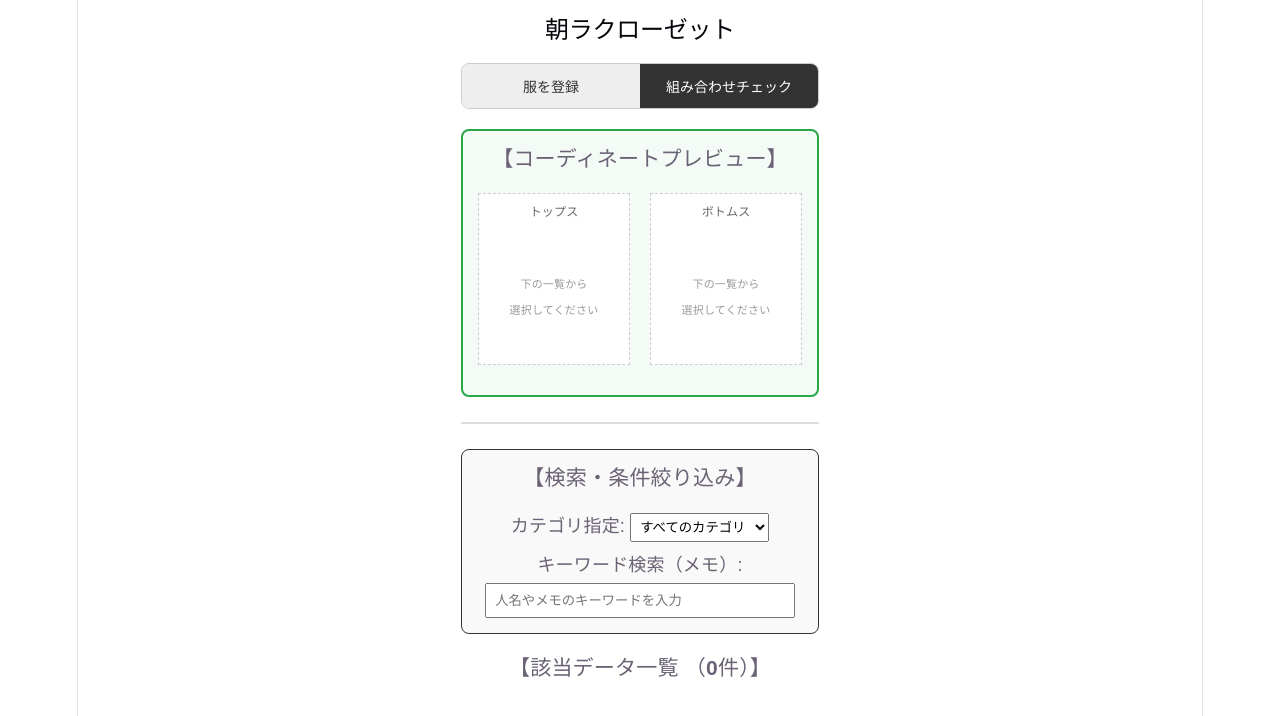
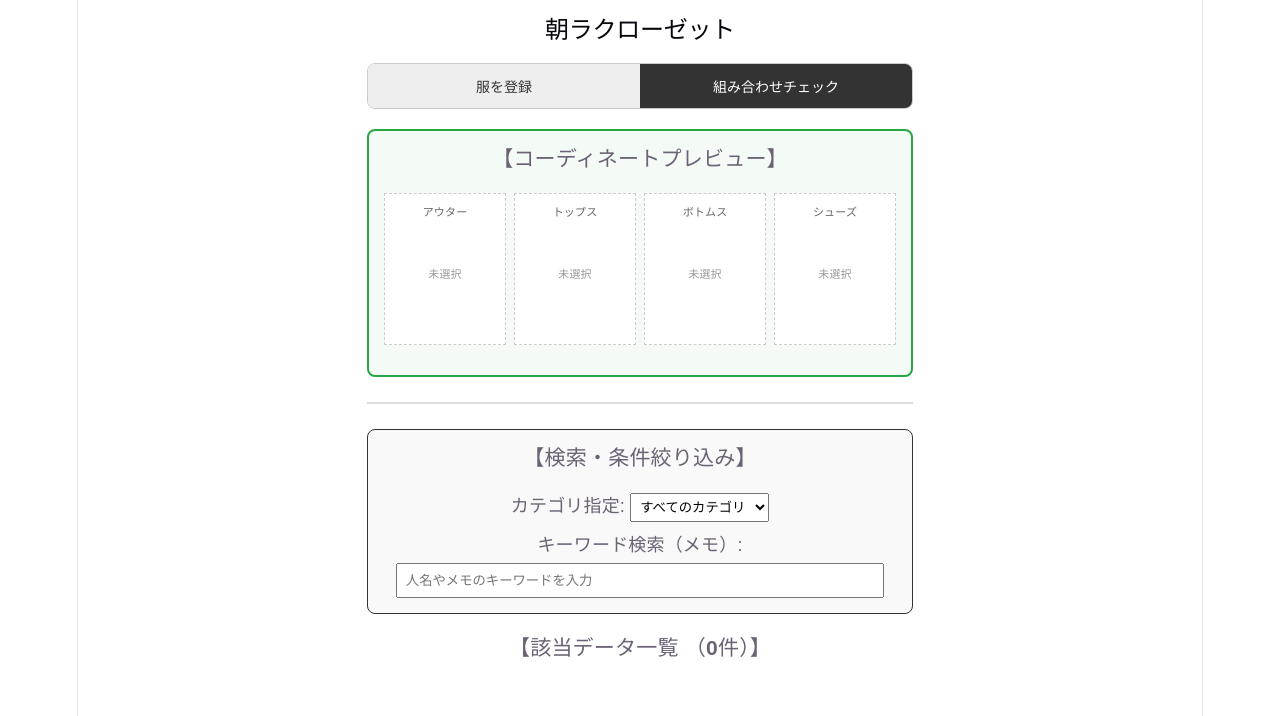
Before and after one commit to kapriko813-sketch/asa-raku, a React (Vite) app: page / in a window 1280 px wide. Both pictures are taken after a click on the button "組み合わせチェック". Shown: the top 716 px of the page. Built offline with nearby package versions, Linux system fonts and the light colour scheme.

Commit message:
Update App.jsx

```diff
--- a/src/App.jsx
+++ b/src/App.jsx
@@ -2,13 +2,13 @@ import React, { useState, useEffect } from 'react';
 import Dexie from 'dexie';
 
 // データベースの定義
-const db = new Dexie('asaRakuDatabase_v6');
+const db = new Dexie('asaRakuDatabase_v7');
 db.version(1).stores({
   clothes: '++id, category, memo, image, color'
 });
 
 function App() {
-  // --- 🌟 タブ管理用の状態（'register' または 'preview' の2つだけ） ---
+  // --- タブ管理用の状態 ---
   const [activeTab, setActiveTab] = useState('register');
 
   // --- 登録用の状態 ---
@@ -21,9 +21,11 @@ function App() {
   const [searchCategory, setSearchCategory] = useState('すべて');
   const [searchWord, setSearchWord] = useState('');
 
-  // --- プレビュー（コーディネート選択）用の状態 ---
+  // --- 🌟 プレビュー用の状態（アウター、シューズを追加） ---
+  const [selectedOuter, setSelectedOuter] = useState(null);
   const [selectedTop, setSelectedTop] = useState(null);
   const [selectedBottom, setSelectedBottom] = useState(null);
+  const [selectedShoes, setSelectedShoes] = useState(null);
 
   // --- クローゼットデータ ---
   const [clothesList, setClothesList] = useState([]);
@@ -85,8 +87,10 @@ function App() {
   };
 
   const handleDelete = async (id) => {
+    if (selectedOuter?.id === id) setSelectedOuter(null);
     if (selectedTop?.id === id) setSelectedTop(null);
     if (selectedBottom?.id === id) setSelectedBottom(null);
+    if (selectedShoes?.id === id) setSelectedShoes(null);
     await db.clothes.delete(id);
     refreshClothes();
   };
@@ -112,11 +116,21 @@ function App() {
     transition: '0.2s'
   });
 
+  // プレビュー枠の共通スタイル
+  const previewBoxStyle = {
+    width: '110px',
+    minHeight: '140px',
+    border: '1px dashed #ccc',
+    padding: '5px',
+    backgroundColor: '#fff',
+    fontSize: '11px'
+  };
+
   return (
     <div translate="no" style={{ padding: '15px', fontFamily: 'sans-serif', maxWidth: '600px', margin: '0 auto' }}>
       <h2 style={{ textAlign: 'center', marginBottom: '20px' }}>朝ラクローゼット</h2>
 
-      {/* 🌟 上部の2面切り替えタブ */}
+      {/* 上部の2面切り替えタブ */}
       <div style={{ display: 'flex', borderRadius: '8px', overflow: 'hidden', marginBottom: '20px', border: '1px solid #ccc' }}>
         <button onClick={() => setActiveTab('register')} style={tabStyle('register')}>服を登録</button>
         <button onClick={() => setActiveTab('preview')} style={tabStyle('preview')}>組み合わせチェック</button>
@@ -137,10 +151,14 @@ function App() {
 
           <div style={{ marginBottom: '15px' }}>
             <label>カテゴリ: </label>
+            {/* 🌟 選択肢を増やしました */}
             <select value={category} onChange={(e) => setCategory(e.target.value)} style={{ padding: '5px' }}>
               <option value="トップス">トップス</option>
               <option value="ボトムス">ボトムス</option>
               <option value="ワンピース">ワンピース</option>
+              <option value="アウター">アウター</option>
+              <option value="シューズ">シューズ</option>
+              <option value="小物・バッグ">小物・バッグ</option>
             </select>
 
             <label style={{ marginLeft: '15px' }}>色: </label>
@@ -150,6 +168,8 @@ function App() {
               <option value="青">青</option>
               <option value="赤">赤</option>
               <option value="ベージュ">ベージュ</option>
+              <option value="グレー">グレー</option>
+              <option value="その他">その他</option>
             </select>
           </div>
 
@@ -172,30 +192,51 @@ function App() {
         <div style={{ marginBottom: '25px', padding: '15px', border: '2px solid #28a745', borderRadius: '8px', backgroundColor: '#f4fbf7', textAlign: 'center' }}>
           <h3 style={{ marginTop: 0 }}>【コーディネートプレビュー】</h3>
 
-          <div style={{ display: 'flex', justifyContent: 'center', gap: '20px', marginBottom: '15px' }}>
+          {/* 🌟 4つのアイテムが並ぶように拡張 */}
+          <div style={{ display: 'flex', justifyContent: 'center', gap: '8px', flexWrap: 'wrap', marginBottom: '15px' }}>
+            {/* アウター */}
+            <div style={previewBoxStyle}>
+              <div style={{ fontWeight: 'bold', color: '#666' }}>アウター</div>
+              {selectedOuter ? (
+                <img src={selectedOuter.image} alt="Outer" style={{ width: '100%', height: '110px', objectFit: 'cover', marginTop: '5px' }} />
+              ) : (
+                <p style={{ color: '#999', marginTop: '35px' }}>未選択</p>
+              )}
+            </div>
+
             {/* トップス */}
-            <div style={{ width: '140px', minHeight: '160px', border: '1px dashed #ccc', padding: '5px', backgroundColor: '#fff' }}>
-              <div style={{ fontSize: '12px', fontWeight: 'bold', color: '#666' }}>トップス</div>
+            <div style={previewBoxStyle}>
+              <div style={{ fontWeight: 'bold', color: '#666' }}>トップス</div>
               {selectedTop ? (
-                <img src={selectedTop.image} alt="Top" style={{ width: '100%', height: '130px', objectFit: 'cover', marginTop: '5px' }} />
+                <img src={selectedTop.image} alt="Top" style={{ width: '100%', height: '110px', objectFit: 'cover', marginTop: '5px' }} />
               ) : (
-                <p style={{ fontSize: '11px', color: '#999', marginTop: '45px' }}>下の一覧から<br />選択してください</p>
+                <p style={{ color: '#999', marginTop: '35px' }}>未選択</p>
               )}
             </div>
 
             {/* ボトムス */}
-            <div style={{ width: '140px', minHeight: '160px', border: '1px dashed #ccc', padding: '5px', backgroundColor: '#fff' }}>
-              <div style={{ fontSize: '12px', fontWeight: 'bold', color: '#666' }}>ボトムス</div>
+            <div style={previewBoxStyle}>
+              <div style={{ fontWeight: 'bold', color: '#666' }}>ボトムス</div>
               {selectedBottom ? (
-                <img src={selectedBottom.image} alt="Bottom" style={{ width: '100%', height: '130px', objectFit: 'cover', marginTop: '5px' }} />
+                <img src={selectedBottom.image} alt="Bottom" style={{ width: '100%', height: '110px', objectFit: 'cover', marginTop: '5px' }} />
               ) : (
-                <p style={{ fontSize: '11px', color: '#999', marginTop: '45px' }}>下の一覧から<br />選択してください</p>
+                <p style={{ color: '#999', marginTop: '35px' }}>未選択</p>
+              )}
+            </div>
+
+            {/* シューズ */}
+            <div style={previewBoxStyle}>
+              <div style={{ fontWeight: 'bold', color: '#666' }}>シューズ</div>
+              {selectedShoes ? (
+                <img src={selectedShoes.image} alt="Shoes" style={{ width: '100%', height: '110px', objectFit: 'cover', marginTop: '5px' }} />
+              ) : (
+                <p style={{ color: '#999', marginTop: '35px' }}>未選択</p>
               )}
             </div>
           </div>
 
-          {(selectedTop || selectedBottom) && (
-            <button onClick={() => { setSelectedTop(null); setSelectedBottom(null); }} style={{ padding: '6px 15px', fontSize: '12px' }}>
+          {(selectedOuter || selectedTop || selectedBottom || selectedShoes) && (
+            <button onClick={() => { setSelectedOuter(null); setSelectedTop(null); setSelectedBottom(null); setSelectedShoes(null); }} style={{ padding: '6px 15px', fontSize: '12px' }}>
               プレビューをリセット
             </button>
           )}
@@ -216,6 +257,9 @@ function App() {
               <option value="トップス">トップス</option>
               <option value="ボトムス">ボトムス</option>
               <option value="ワンピース">ワンピース</option>
+              <option value="アウター">アウター</option>
+              <option value="シューズ">シューズ</option>
+              <option value="小物・バッグ">小物・バッグ</option>
             </select>
           </div>
           <div>
@@ -241,13 +285,22 @@ function App() {
               </div>
               <div style={{ fontSize: '11px', color: '#666', minHeight: '32px', margin: '4px 0' }}>{item.memo}</div>
 
-              {/* プレビュー選択ボタン（組み合わせチェックタブを選んでいる時に特に真価を発揮します） */}
+              {/* 各カテゴリに応じたプレビュー選択ボタン */}
               <div style={{ marginBottom: '8px' }}>
+                {item.category === 'アウター' && (
+                  <button onClick={() => setSelectedOuter(item)} style={{ fontSize: '11px', padding: '4px 5px', width: '100%' }}>アウターに選択</button>
+                )}
                 {item.category === 'トップス' && (
-                  <button onClick={() => setSelectedTop(item)} style={{ fontSize: '11px', padding: '4px 5px', width: '100%', backgroundColor: '#e9ecef', border: '1px solid #ced4da', borderRadius: '3px', cursor: 'pointer' }}>トップスに選択</button>
+                  <button onClick={() => setSelectedTop(item)} style={{ fontSize: '11px', padding: '4px 5px', width: '100%' }}>トップスに選択</button>
                 )}
                 {item.category === 'ボトムス' && (
-                  <button onClick={() => setSelectedBottom(item)} style={{ fontSize: '11px', padding: '4px 5px', width: '100%', backgroundColor: '#e9ecef', border: '1px solid #ced4da', borderRadius: '3px', cursor: 'pointer' }}>ボトムスに選択</button>
+                  <button onClick={() => setSelectedBottom(item)} style={{ fontSize: '11px', padding: '4px 5px', width: '100%' }}>ボトムスに選択</button>
+                )}
+                {item.category === 'シューズ' && (
+                  <button onClick={() => setSelectedShoes(item)} style={{ fontSize: '11px', padding: '4px 5px', width: '100%' }}>シューズに選択</button>
+                )}
+                {(item.category === 'ワンピース' || item.category === '小物・バッグ') && (
+                  <span style={{ fontSize: '11px', color: '#999', display: 'block', padding: '4px 0' }}>一覧のみ表示</span>
                 )}
               </div>
 
```
